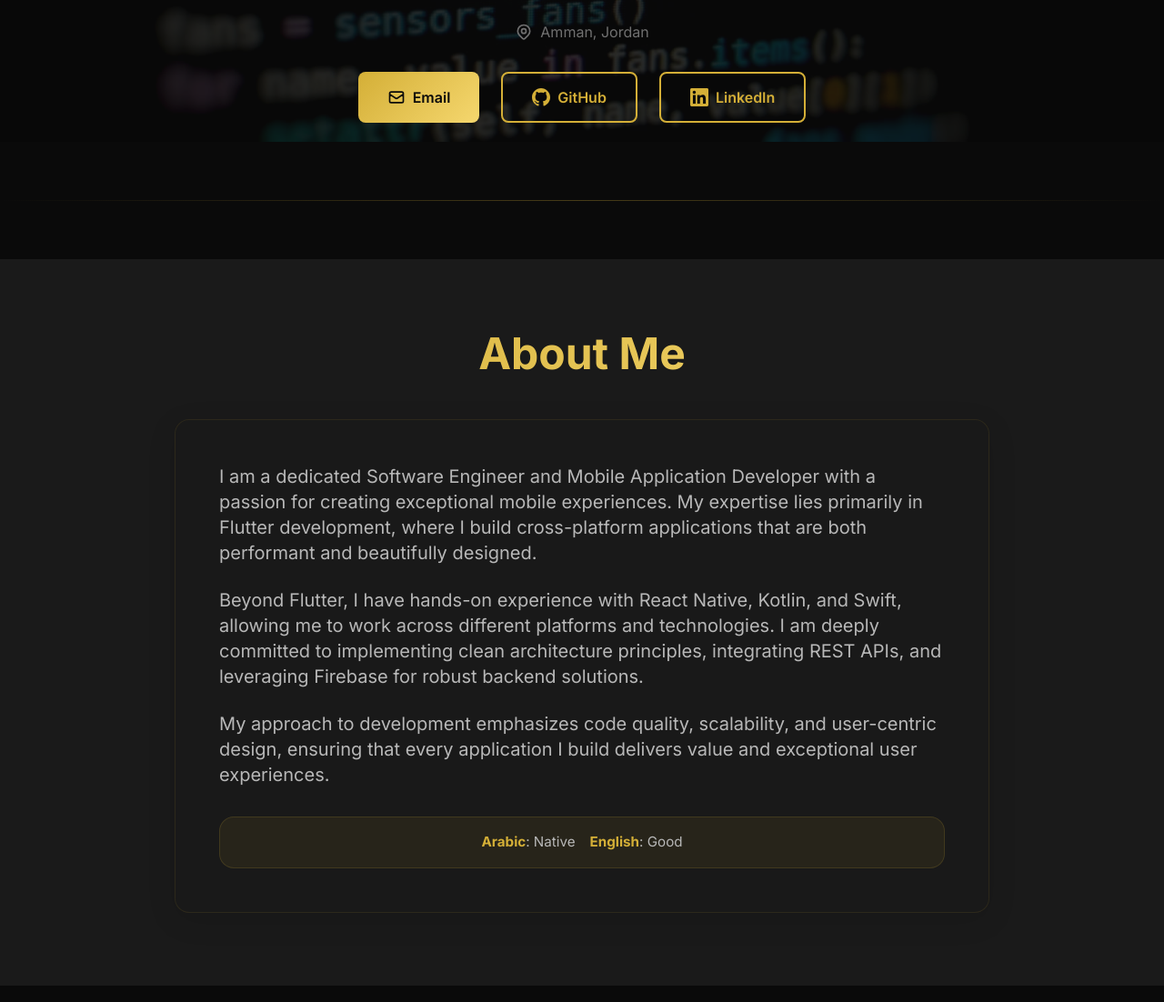
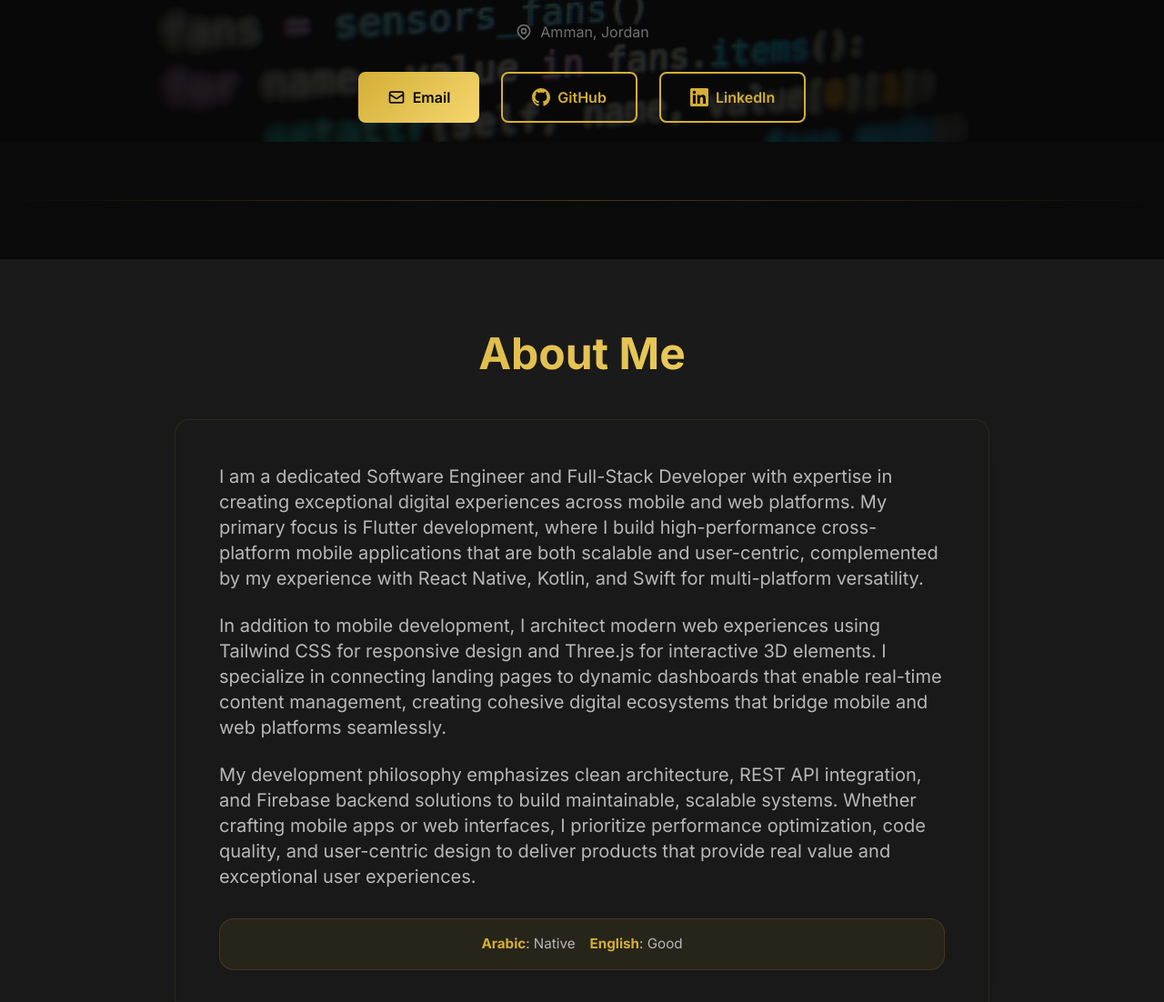
Before and after one commit to Someooo/prtofolio, a plain HTML site: page index.html in a window 1280 px wide. Shown: the part 644-1746 px from the top of the page at 91% size. Drawn offline with nearby package versions, Linux system fonts and the light colour scheme; animation ran at ten frames a second.

Commit message:
Enhanced "About Me" Section - Both Languages

```diff
--- a/index.html
+++ b/index.html
@@ -1596,9 +1596,9 @@
                 'hero.readmore': 'Read More',
                 'hero.readless': 'Read Less',
                 'about.title': 'About Me',
-                'about.p1': 'I am a dedicated Software Engineer and Mobile Application Developer with a passion for creating exceptional mobile experiences. My expertise lies primarily in Flutter development, where I build cross-platform applications that are both performant and beautifully designed.',
-                'about.p2': 'Beyond Flutter, I have hands-on experience with React Native, Kotlin, and Swift, allowing me to work across different platforms and technologies. I am deeply committed to implementing clean architecture principles, integrating REST APIs, and leveraging Firebase for robust backend solutions.',
-                'about.p3': 'My approach to development emphasizes code quality, scalability, and user-centric design, ensuring that every application I build delivers value and exceptional user experiences.',
+                'about.p1': 'I am a dedicated Software Engineer and Full-Stack Developer with expertise in creating exceptional digital experiences across mobile and web platforms. My primary focus is Flutter development, where I build high-performance cross-platform mobile applications that are both scalable and user-centric, complemented by my experience with React Native, Kotlin, and Swift for multi-platform versatility.',
+                'about.p2': 'In addition to mobile development, I architect modern web experiences using Tailwind CSS for responsive design and Three.js for interactive 3D elements. I specialize in connecting landing pages to dynamic dashboards that enable real-time content management, creating cohesive digital ecosystems that bridge mobile and web platforms seamlessly.',
+                'about.p3': 'My development philosophy emphasizes clean architecture, REST API integration, and Firebase backend solutions to build maintainable, scalable systems. Whether crafting mobile apps or web interfaces, I prioritize performance optimization, code quality, and user-centric design to deliver products that provide real value and exceptional user experiences.',
                 'skills.title': 'Technical Skills',
                 'skills.languages.title': 'Programming Languages',
                 'skills.languages.dart': 'Dart',
@@ -1800,9 +1800,9 @@
                 'hero.readmore': 'اقرأ المزيد',
                 'hero.readless': 'اقرأ أقل',
                 'about.title': 'نبذة عني',
-                'about.p1': 'أنا مهندس برمجيات ومطور تطبيقات محمولة مخصص لإنشاء تجارب محمولة استثنائية. تكمن خبرتي بشكل أساسي في تطوير Flutter، حيث أقوم ببناء تطبيقات عبر المنصات التي تتميز بالأداء والتصميم الجميل.',
-                'about.p2': 'بالإضافة إلى Flutter، لدي خبرة عملية مع React Native و Kotlin و Swift، مما يسمح لي بالعمل عبر منصات وتقنيات مختلفة. أنا ملتزم بشدة بتنفيذ مبادئ الهندسة المعمارية النظيفة، ودمج REST APIs، والاستفادة من Firebase للحلول الخلفية القوية.',
-                'about.p3': 'يركز نهجي في التطوير على جودة الكود وقابلية التوسع والتصميم المتمحور حول المستخدم، مما يضمن أن كل تطبيق أقوم ببنائه يوفر قيمة وتجارب مستخدم استثنائية.',
+                'about.p1': 'أنا مهندس برمجيات ومطور Full-Stack متخصص في إنشاء تجارب رقمية استثنائية عبر منصات الموبيل والويب. يركز عملي بشكل أساسي على تطوير Flutter، حيث أبني تطبيقات محمولة عالية الأداء عبر المنصات تكون قابلة للتوسع ومتمحورة حول المستخدم، مع خبرة إضافية في React Native و Kotlin و Swift لتعددية المنصات.',
+                'about.p2': 'بالإضافة إلى تطوير الموبيل، أصمم تجارب ويب حديثة باستخدام Tailwind CSS للتصميم المتجاوب و Three.js للعناصر التفاعلية ثلاثية الأبعاد. أتخصص في ربط الصفحات المقصودة بلوحات تحكم ديناميكية تتيح إدارة المحتوى في الوقت الفعلي، مما يخلق أنظمة رقمية متكاملة تربط منصات الموبيل والويب بسلاسة.',
+                'about.p3': 'فلسفتي في التطوير تركز على الهندسة المعمارية النظيفة، ودمج REST APIs، وحلول Firebase الخلفية لبناء أنظمة قابلة للصيانة والتوسع. سواء كنت أصمم تطبيقات موبيل أو واجهات ويب، أولي تحسين الأداء وجودة الكود والتصميم المتمحور حول المستخدم لتقديم منتجات توفر قيمة حقيقية وتجارب مستخدم استثنائية.',
                 'skills.title': 'المهارات التقنية',
                 'skills.languages.title': 'لغات البرمجة',
                 'skills.languages.dart': 'Dart',
```
